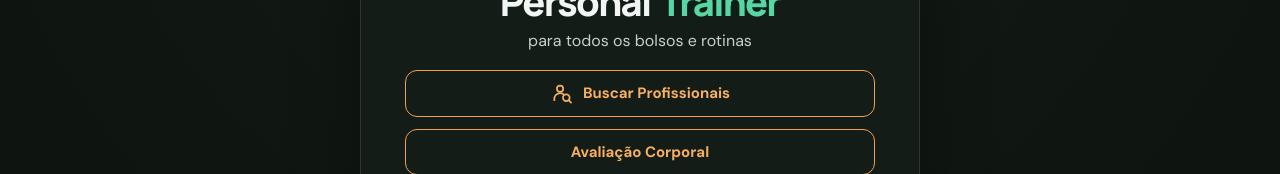
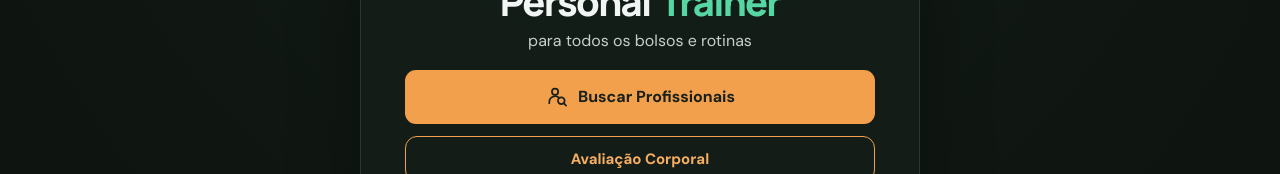
Before and after one commit to albertoapr/calculadoraimc, a Vue app: page / in a window 1280 px wide. Shown: the part 497-671 px from the top of the page. Built offline with nearby package versions, Linux system fonts and the light colour scheme; no server answers.

Commit message:
Aplica cor do tema ao botão Buscar Profissionais na home

```diff
--- a/src/views/home/HomeView.vue
+++ b/src/views/home/HomeView.vue
@@ -72,7 +72,7 @@ function confirmAcademy(academy: string) {
     @close="academyDialogOpen = false"
   />
   <button
-    class="secondary-button home-find-personal-button"
+    class="primary-button home-find-personal-button"
     type="button"
     @click="openPublicTrainers"
   >
```
